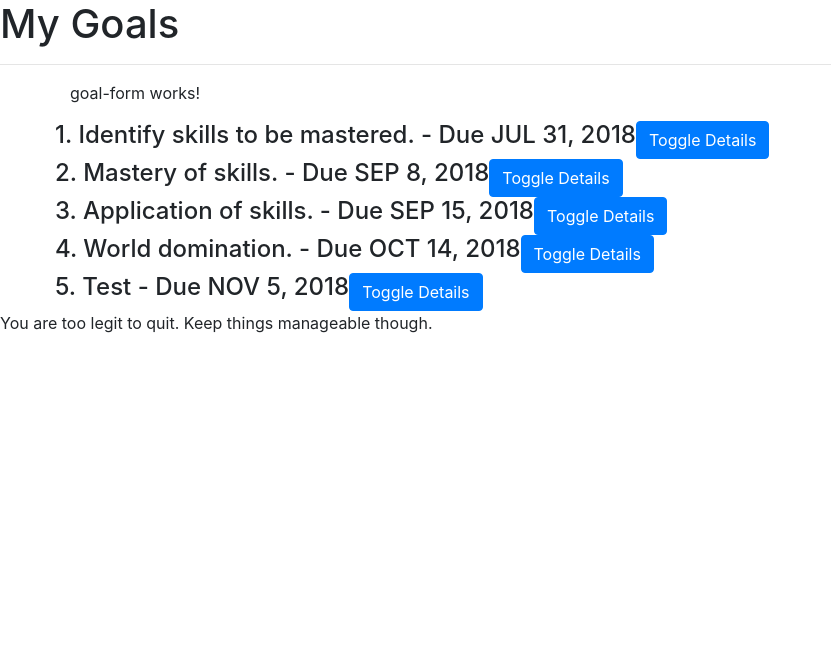
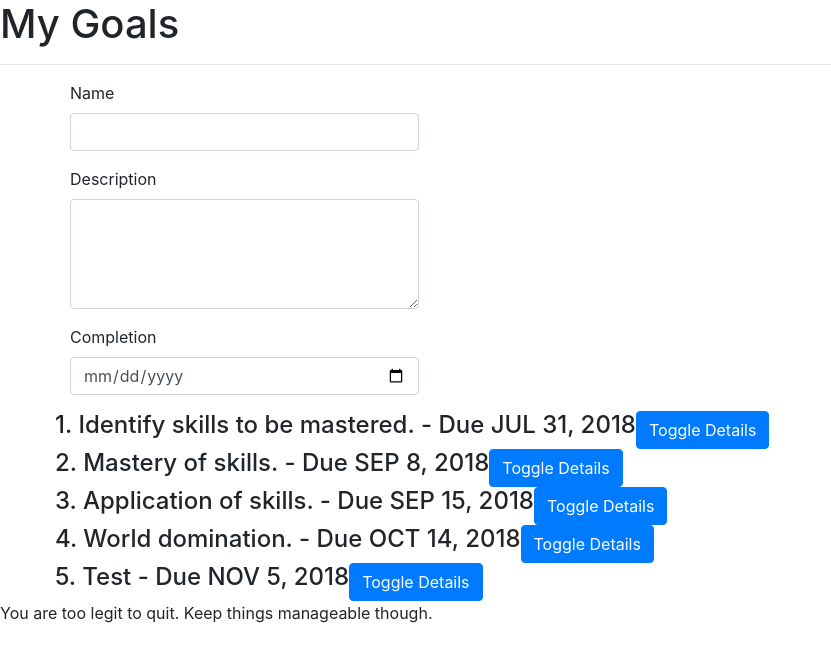
Before and after one commit to SamNgigi/Goals-v2, an Angular app: page / in a window 1280 px wide. Shown: the top 662 px of the page, without its empty margins (0-831 px from the left). Built offline with nearby package versions, Linux system fonts and the light colour scheme.

Commit message:
Added forms to the the goal-form.component.html. Displayed in the goal-component.ts. Also imported the FormsModule in app.module.ts

```diff
--- a/src/app/app.module.ts
+++ b/src/app/app.module.ts
@@ -1,5 +1,7 @@
 import { BrowserModule } from '@angular/platform-browser';
 import { NgModule } from '@angular/core';
+// Note we import the FormsModule
+import { FormsModule } from "@angular/forms";
 
 import { AppComponent } from './app.component';
 import { GoalsComponent } from './goals/goals.component';
@@ -18,7 +20,8 @@ import { GoalFormComponent } from './goal-form/goal-form.component';
     GoalFormComponent
   ],
   imports: [
-    BrowserModule
+    BrowserModule,
+    FormsModule
   ],
   providers: [],
   bootstrap: [AppComponent]
--- a/src/app/goal-form/goal-form.component.html
+++ b/src/app/goal-form/goal-form.component.html
@@ -1,3 +1,18 @@
-<p>
-  goal-form works!
-</p>
+<div class="container">
+  <div class="row">
+    <form action="">
+      <div class="form-group">
+        <label for="name">Name</label>
+        <input type="text" class="form-control" id="name" required="required">
+      </div>
+      <div class="form-group">
+        <label for="description">Description</label>
+        <textarea id="description" cols="30" rows="4" class="form-control" required="required"></textarea>
+      </div>
+      <div class="form-group">
+        <label for="complete">Completion</label>
+        <input type="date" class="form-control" id="completeBy" required="required">
+      </div>
+    </form>
+  </div>
+</div>
```
